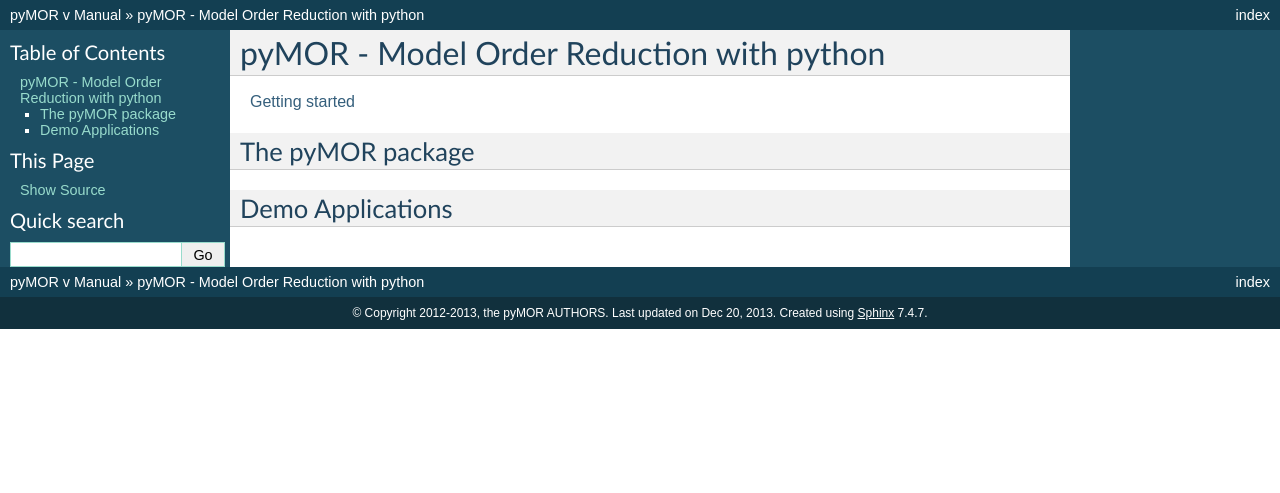
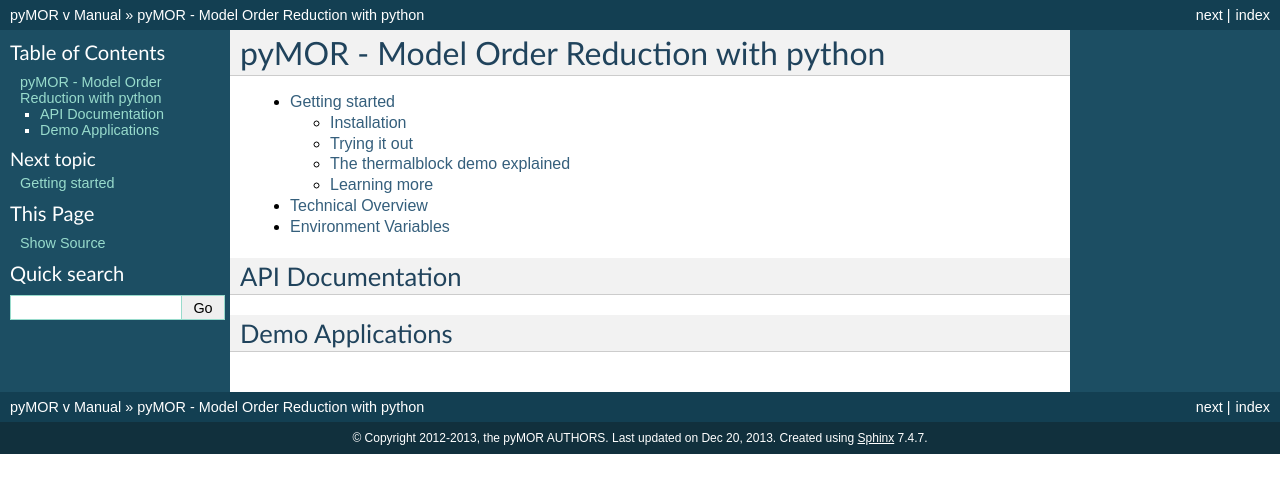
Before and after one commit to pymor/pymor, a Sphinx documentation site: the page built from docs/source/index.rst, in a window 1280 px wide. Shown: the top 493 px of the page. Built offline with Sphinx 7.4.7, drawn with Linux system fonts in a browser that asks for light colours; formulas are drawn with MathJax 3; pages that are not in the unit, such as notebooks, are missing from menus; the version number could not be read and is left out.

Commit message:
[docs] update index.rst

```diff
--- a/docs/source/index.rst
+++ b/docs/source/index.rst
@@ -2,10 +2,13 @@
 pyMOR - Model Order Reduction with python
 #########################################
 
-:ref:`getting_started`
+.. toctree::
+    getting_started
+    technical_overview
+    environment
 
-The pyMOR package
-******************
+API Documentation
+*****************
 
 .. toctree::
     :maxdepth: 3
--- /dev/null
+++ b/docs/source/technical_overview.rst
@@ -0,0 +1,5 @@
+.. _technical_overview:
+
+******************
+Technical Overview
+******************
```
